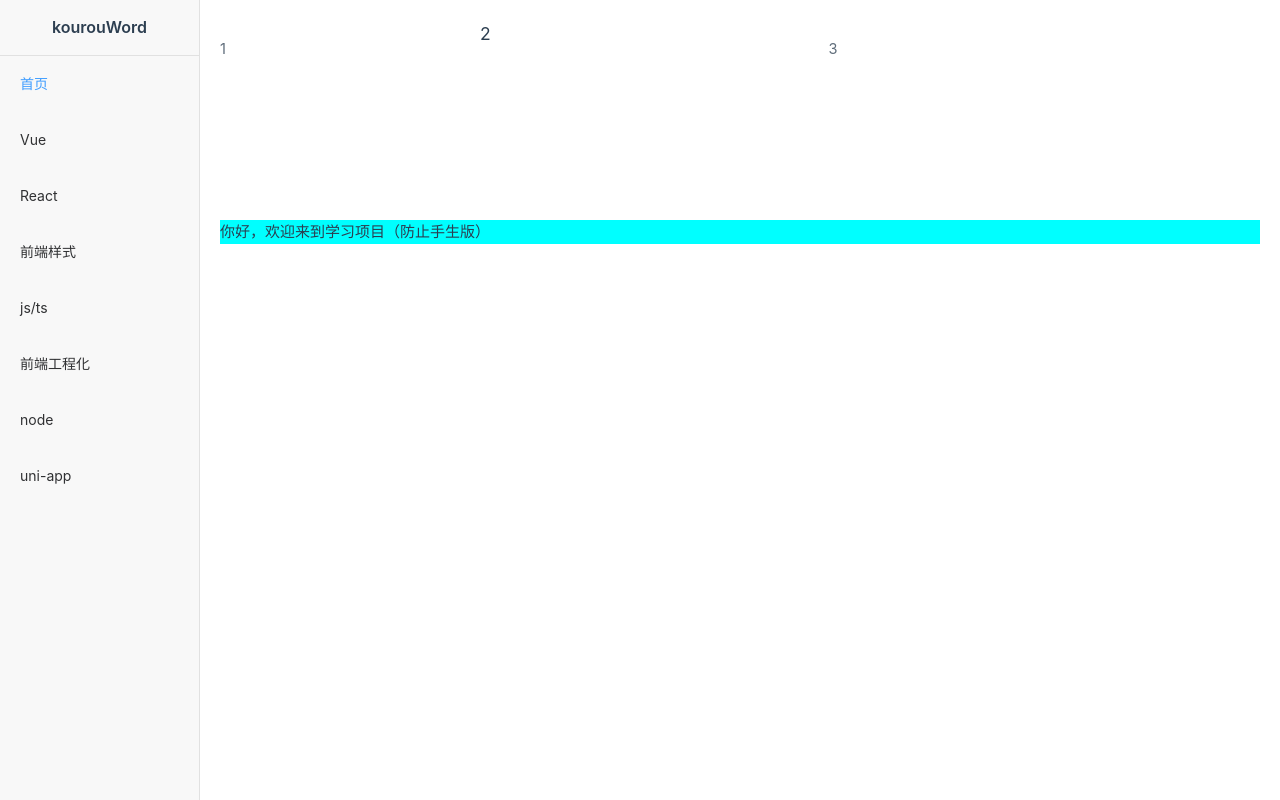
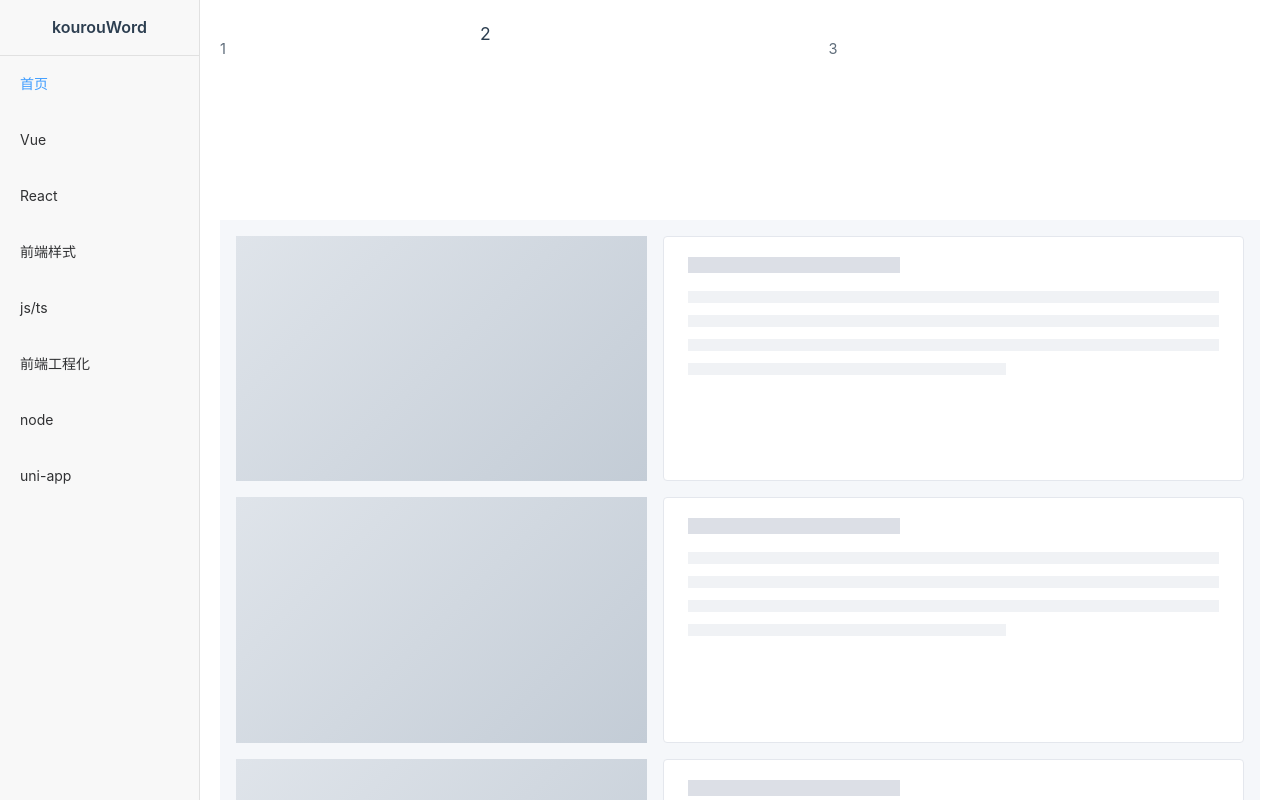
Before and after one commit to weiguokourou/kourouword, a Vue app: page / in a window 1280 px wide. Built offline with nearby package versions, Linux system fonts and the light colour scheme.

Commit message:
feat: build AI create home page layout

```diff
--- a/src/cards/aicreate/AiCreateHome.vue
+++ b/src/cards/aicreate/AiCreateHome.vue
@@ -1,17 +1,89 @@
+<script setup lang="ts">
+// 三个介绍区块占位：只搭结构，图片和文案后续自行补充
+const sections = [1, 2, 3]
+</script>
+
 <template>
-    <div class="aicreate">
-        你好，欢迎来到学习项目（防止手生版）
-    </div>
+  <div class="aicreate">
+    <!-- 三个图文两栏区块：左侧图片位，右侧文字卡片，纵向均分撑满容器 -->
+    <el-row
+      v-for="item in sections"
+      :key="item"
+      class="section"
+      :gutter="16"
+    >
+      <el-col :span="10">
+        <div class="section__media" />
+      </el-col>
+
+      <el-col :span="14">
+        <el-card class="section__panel" shadow="never">
+          <!-- 标题占位 -->
+          <div class="section__title" />
+          <!-- 正文占位 -->
+          <div class="section__line" />
+          <div class="section__line" />
+          <div class="section__line" />
+          <div class="section__line section__line--short" />
+        </el-card>
+      </el-col>
+    </el-row>
+  </div>
 </template>
 
-<script setup lang="ts">
+<style scoped>
+/* 纵向 flex 撑满父容器，三块平分剩余高度；宽度默认 100% */
+.aicreate {
+  display: flex;
+  flex-direction: column;
+  gap: 16px;
+  box-sizing: border-box;
+  width: 100%;
+  min-height: 100vh;
+  padding: 16px;
+  background-color: var(--el-fill-color-light, #f2f3f5);
+}
 
-</script>
+/* 每块平分高度，窄屏时给个最小高度避免压扁 */
+.section {
+  flex: 1 1 0;
+  min-height: 180px;
+}
 
-<style scoped>
-.aicreate {
-    background-color: aqua;
-    width: 100%;
-    height: 100%;
+/* 图片占位：跟随所在列高度拉伸 */
+.section__media {
+  width: 100%;
+  height: 100%;
+  min-height: 160px;
+  background-image: linear-gradient(135deg, #dfe4ea 0%, #c3ccd6 100%);
+}
+
+.section__panel {
+  height: 100%;
+}
+
+.section__panel :deep(.el-card__body) {
+  padding: 20px 24px;
+}
+
+/* 标题占位条 */
+.section__title {
+  width: 40%;
+  height: 16px;
+  margin-bottom: 18px;
+  background-color: var(--el-border-color, #dcdfe6);
+}
+
+/* 正文占位条 */
+.section__line {
+  width: 100%;
+  height: 12px;
+  margin-bottom: 12px;
+  background-color: var(--el-fill-color, #f0f2f5);
+}
+
+.section__line--short {
+  width: 60%;
+  margin-bottom: 0;
 }
 </style>
--- a/src/components.d.ts
+++ b/src/components.d.ts
@@ -8,13 +8,16 @@ export {}
 declare module 'vue' {
   export interface GlobalComponents {
     ElAside: typeof import('element-plus/es')['ElAside']
+    ElCard: typeof import('element-plus/es')['ElCard']
     ElCarousel: typeof import('element-plus/es')['ElCarousel']
     ElCarouselItem: typeof import('element-plus/es')['ElCarouselItem']
+    ElCol: typeof import('element-plus/es')['ElCol']
     ElConfigProvider: typeof import('element-plus/es')['ElConfigProvider']
     ElContainer: typeof import('element-plus/es')['ElContainer']
     ElMain: typeof import('element-plus/es')['ElMain']
     ElMenu: typeof import('element-plus/es')['ElMenu']
     ElMenuItem: typeof import('element-plus/es')['ElMenuItem']
+    ElRow: typeof import('element-plus/es')['ElRow']
     HelloWorld: typeof import('./components/HelloWorld.vue')['default']
     IconCommunity: typeof import('./components/icons/IconCommunity.vue')['default']
     IconDocumentation: typeof import('./components/icons/IconDocumentation.vue')['default']
```
